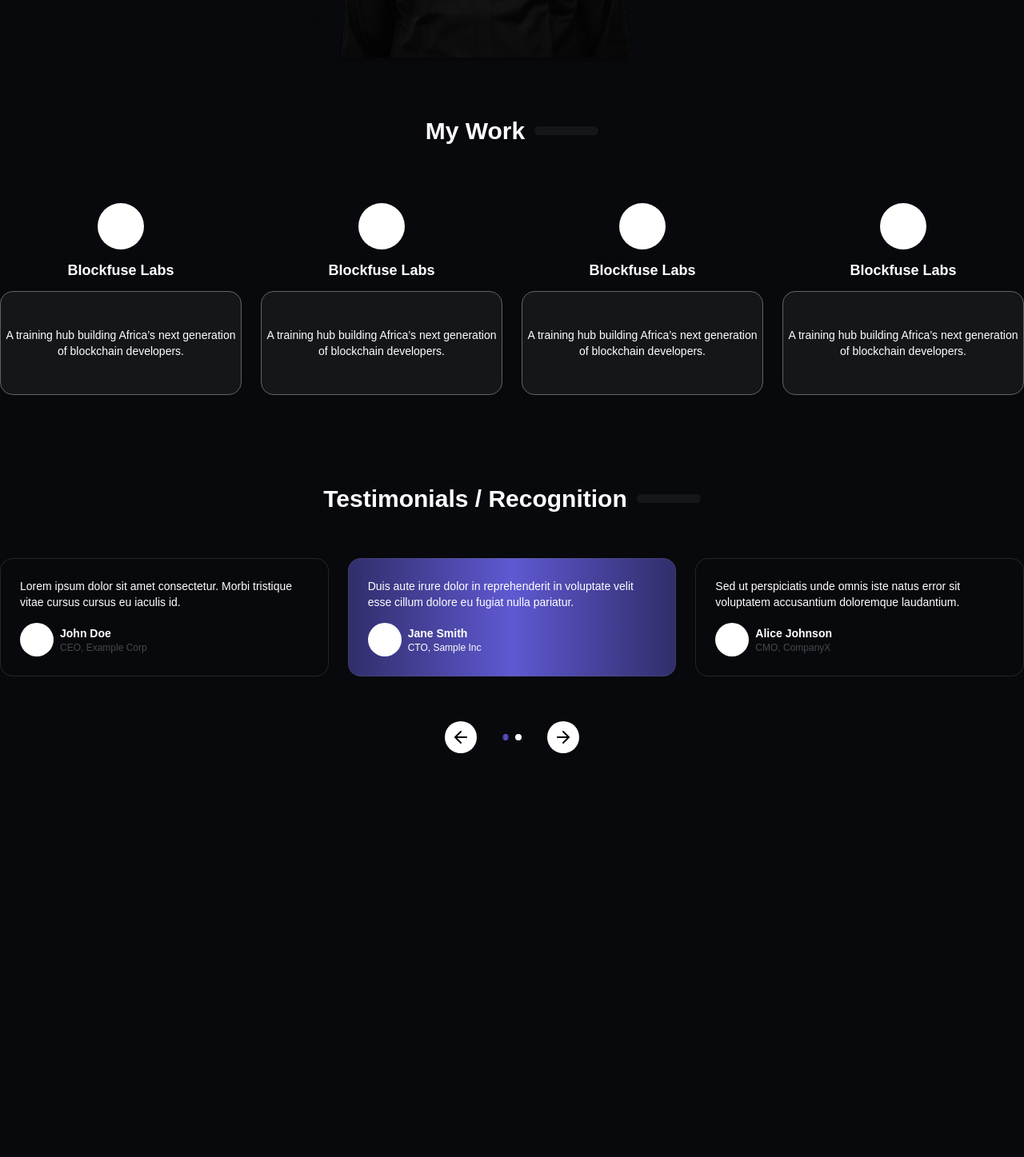
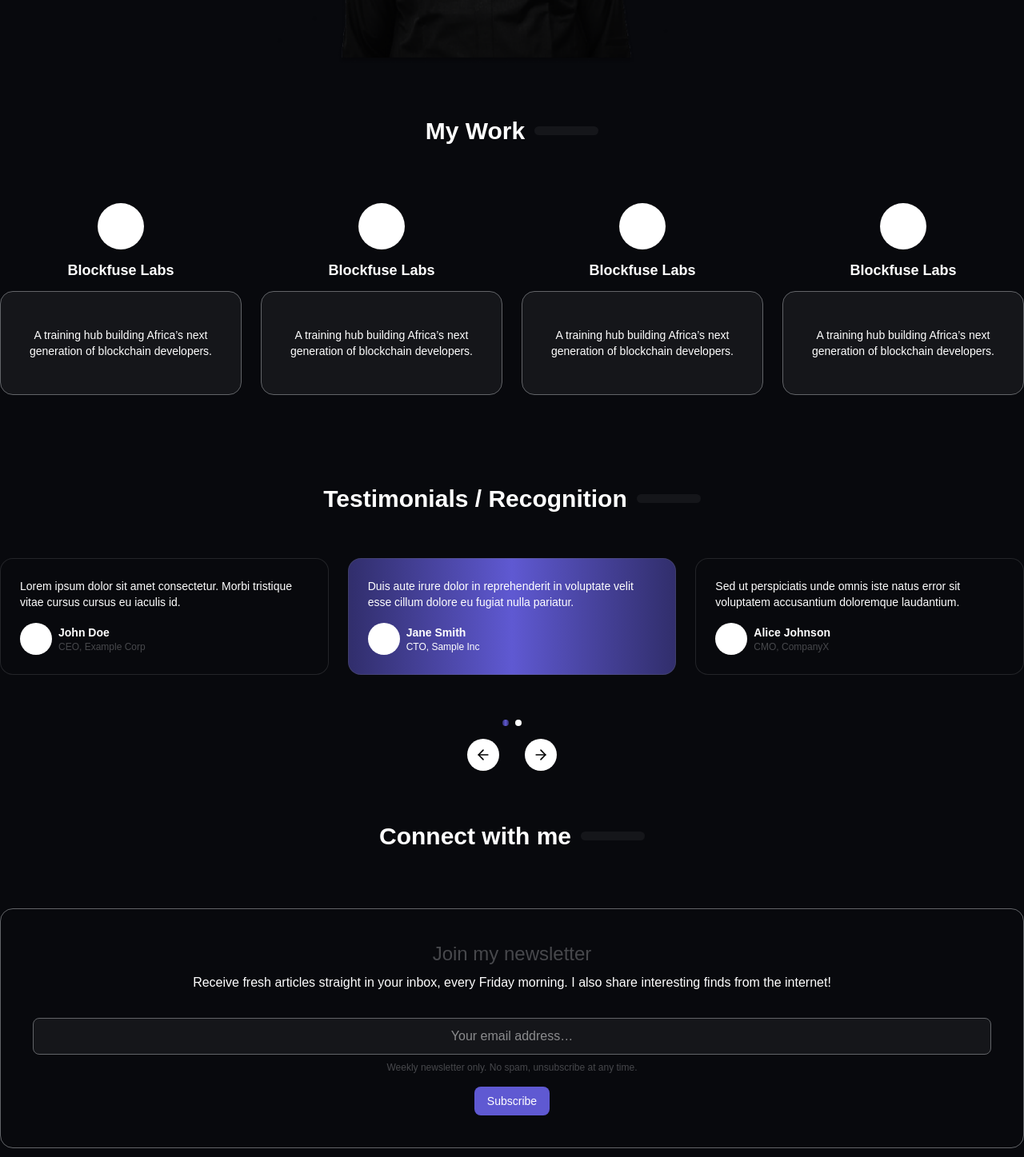
Before and after one commit to olathedev/scarface-portfolio, a Next.js app: page / in a window 1280 px wide. Shown: the part 1350-2797 px from the top of the page at 80% size. Before the commit the page ends 2324 px from the top, so only its background shows below. Built offline with nearby package versions, Linux system fonts and the light colour scheme; a web font is replaced by a local one.

Commit message:
add contact

```diff
--- a/app/page.tsx
+++ b/app/page.tsx
@@ -27,6 +27,43 @@
         <Works />
 
         <Testimonials />
+
+        <section
+          className="flex flex-col gap-8 py-4 md:py-8 relative px-4 md:px-0"
+          id="contact"
+        >
+          {/* Header */}
+          <header className="flex items-center gap-3 md:mb-10 justify-center">
+            <h4 className="text-2xl md:text-3xl font-bold">Connect with me</h4>
+            <div className="w-[60px] md:w-[80px] h-[8px] md:h-[11px] bg-[#15161A] rounded-xl"></div>
+          </header>
+
+          <div className="border border-[#626468] w-full flex flex-col gap-2 items-center rounded-2xl p-10">
+            <h5 className="text-2xl text-[#47484C]">Join my newsletter</h5>
+            <p>Receive fresh articles straight in your inbox, every Friday morning. I also share interesting finds from the internet!</p>
+            <form className="flex flex-col w-full  mt-6">
+              <input
+                type="email"
+                placeholder="Your email address…"
+                className="p-2.5 bg-[#15161A] w-full border border-[#626468] rounded-lg text-white text-center"
+              />
+              <p className="text-xs text-[#47484C] text-center mt-2">
+               Weekly newsletter only. No spam, unsubscribe at any time.
+              </p>
+
+          <div className="flex justify-center">
+
+              <button
+                type="submit"
+                className="bg-[#5F59D2] text-white py-2 px-4 rounded-lg hover:bg-[#47484C] text-sm mt-4"
+              >
+                Subscribe
+              </button>
+          </div>
+            </form>
+
+          </div>
+        </section>
       </div>
     </div>
   );
--- a/components/About.tsx
+++ b/components/About.tsx
@@ -34,14 +34,15 @@
   return (
     <section
       ref={sectionRef}
-      className="flex flex-col gap-8 py-8 relative px-4 md:px-0"
+      className="flex flex-col gap-8 py-4 md:py-8 relative px-4 md:px-0"
+      id="about"
     >
       {/* Header */}
       <header
         ref={headerRef}
-        className="flex items-center gap-3 mb-10 justify-center"
+        className="flex items-center gap-3 md:mb-10 justify-center"
       >
-        <h4 className="text-2xl md:text-3xl">about</h4>
+        <h4 className="text-2xl md:text-3xl font-bold">about</h4>
         <div className="w-[60px] md:w-[80px] h-[8px] md:h-[11px] bg-[#15161A] rounded-xl"></div>
       </header>
 
--- a/components/Testimonials.tsx
+++ b/components/Testimonials.tsx
@@ -1,6 +1,7 @@
 "use client";
+
 import React, { useEffect, useRef, useState } from "react";
-import { ArrowLeft, ArrowRight, ChevronLeft, ChevronRight } from "lucide-react";
+import { ArrowLeft, ArrowRight } from "lucide-react";
 import gsap from "gsap";
 
 const testimonials = [
@@ -72,16 +73,18 @@
   }, [currentSlide]);
 
   return (
-    <section className="flex flex-col gap-8 py-8 mt-12 relative">
+    <section className="flex flex-col gap-8 py-8 mt-12 relative px-4 md:px-0">
       <header className="flex items-center gap-3 mb-6 justify-center">
-        <h4 className="text-3xl font-bold">Testimonials / Recognition</h4>
-        <div className="w-[80px] h-[11px] bg-[#15161A] rounded-xl"></div>
+        <h4 className="text-2xl md:text-3xl font-bold text-center">
+          Testimonials / Recognition
+        </h4>
+        <div className="w-[60px] md:w-[80px] h-[8px] md:h-[11px] bg-[#15161A] rounded-xl"></div>
       </header>
 
       {/* Cards container */}
       <div
         ref={cardContainerRef}
-        className="grid grid-cols-3 gap-6 transition-all duration-300 ease-in-out"
+        className="grid grid-cols-1 sm:grid-cols-2 md:grid-cols-3 gap-6 transition-all duration-300 ease-in-out"
       >
         {getSlideTestimonials().map((testimonial, index) => {
           const isMiddle = index === 1;
@@ -92,12 +95,11 @@
                 isMiddle
                   ? "bg-gradient-to-l from-[#312E6C] via-[#5F59D2] to-[#312E6C]"
                   : "bg-[#08090D]"
-              } border border-[#6264684D] p-6 rounded-2xl flex flex-col gap-4`}
+              } border border-[#6264684D] p-5 sm:p-6 rounded-2xl flex flex-col gap-4`}
             >
               <p className="text-sm text-white">{testimonial.text}</p>
-
               <div className="flex gap-2 items-center">
-                <div className="size-[42px] rounded-full bg-white"></div>
+                <div className="size-10 rounded-full bg-white"></div>
                 <div>
                   <h4 className="text-white text-sm font-bold">
                     {testimonial.name}
@@ -117,31 +119,34 @@
       </div>
 
       {/* Controls */}
-      <div className="flex justify-center items-center gap-8 mt-6">
-        <button
-          onClick={prevSlide}
-          className="w-10 h-10 rounded-full bg-white flex items-center cursor-pointer justify-center"
-        >
-          <ArrowLeft className="text-black" />
-        </button>
-
+      <div className="flex flex-col items-center gap-4 mt-6">
         <div className="flex gap-2">
           {Array.from({ length: totalSlides }).map((_, index) => (
             <span
               key={index}
               className={`w-2 h-2 rounded-full ${
-                currentSlide === index ? "bg-gradient-to-l from-[#312E6C] via-[#5F59D2] to-[#312E6C]" : "bg-[#ffffff]"
+                currentSlide === index
+                  ? "bg-gradient-to-l from-[#312E6C] via-[#5F59D2] to-[#312E6C]"
+                  : "bg-[#ffffff]"
               }`}
             ></span>
           ))}
         </div>
 
-        <button
-          onClick={nextSlide}
-          className="w-10 h-10 rounded-full bg-white flex cursor-pointer items-center justify-center"
-        >
-          <ArrowRight className="text-black" />
-        </button>
+        <div className="flex justify-center items-center gap-4 md:gap-8">
+          <button
+            onClick={prevSlide}
+            className="w-9 h-9 md:w-10 md:h-10 rounded-full bg-white flex items-center cursor-pointer justify-center"
+          >
+            <ArrowLeft className="text-black w-4 h-4 md:w-5 md:h-5" />
+          </button>
+          <button
+            onClick={nextSlide}
+            className="w-9 h-9 md:w-10 md:h-10 rounded-full bg-white flex cursor-pointer items-center justify-center"
+          >
+            <ArrowRight className="text-black w-4 h-4 md:w-5 md:h-5" />
+          </button>
+        </div>
       </div>
     </section>
   );
--- a/components/Works.tsx
+++ b/components/Works.tsx
@@ -1,19 +1,51 @@
-import React from "react";
+"use client";
 
-const Works = () => {
+import React, { useEffect, useRef } from "react";
+import gsap from "gsap";
+
+const MyWork = () => {
+  const headerRef = useRef<HTMLHeadingElement | null>(null);
+  const cardsRef = useRef<HTMLDivElement | null>(null);
+
+  useEffect(() => {
+    const tl = gsap.timeline({ defaults: { ease: "power2.out", duration: 0.7 } });
+
+    tl.from(headerRef.current, { opacity: 0, y: -30 })
+      .from(
+        cardsRef.current ? Array.from(cardsRef.current.children) : [],
+        {
+          opacity: 0,
+          y: 40,
+          stagger: 0.2,
+        },
+        "-=0.3"
+      );
+  }, []);
+
   return (
-    <section className="flex flex-col gap-8 py-8 mt-28 relative">
-      <header className="flex items-center gap-3 mb-10 justify-center">
-        <h4 className="text-3xl font-bold">My Work</h4>
-        <div className="w-[80px] h-[11px] bg-[#15161A] rounded-xl"></div>
+    <section className="flex flex-col gap-8 py-8 mt-6 md:mt-28 relative px-4 md:px-0">
+      <header
+        ref={headerRef}
+        className="flex items-center gap-3 md:mb-10 justify-center"
+      >
+        <h4 className="text-2xl md:text-3xl font-bold">My Work</h4>
+        <div className="w-[60px] md:w-[80px] h-[8px] md:h-[11px] bg-[#15161A] rounded-xl"></div>
       </header>
 
-      <div className="grid grid-cols-4 gap-6">
+      <div
+        ref={cardsRef}
+        className="grid grid-cols-1 sm:grid-cols-2 md:grid-cols-4 gap-6"
+      >
         {Array.from({ length: 4 }).map((_, index) => (
-          <div className="flex flex-col gap-3 items-center">
-            <div className="size-[58px] bg-white rounded-full"></div>
-            <h4 className="text-white text-lg font-bold">Blockfuse Labs</h4>
-            <div className="w-full bg-[#15161A] border border-[#626468] rounded-2xl h-[130px] flex items-center justify-center text-center text-sm text-white">
+          <div
+            key={index}
+            className="flex flex-col gap-3 items-center text-center"
+          >
+            <div className="size-[50px] md:size-[58px] bg-white rounded-full"></div>
+            <h4 className="text-white text-base md:text-lg font-bold">
+              Blockfuse Labs
+            </h4>
+            <div className="w-full bg-[#15161A] border border-[#626468] rounded-2xl h-[120px] md:h-[130px] flex items-center justify-center px-3 text-sm text-white">
               A training hub building Africa’s next generation of blockchain
               developers.
             </div>
@@ -24,4 +56,4 @@
   );
 };
 
-export default Works;
+export default MyWork;
```
Also changed, not shown: components/Header.tsx (+53 -18 lines).
